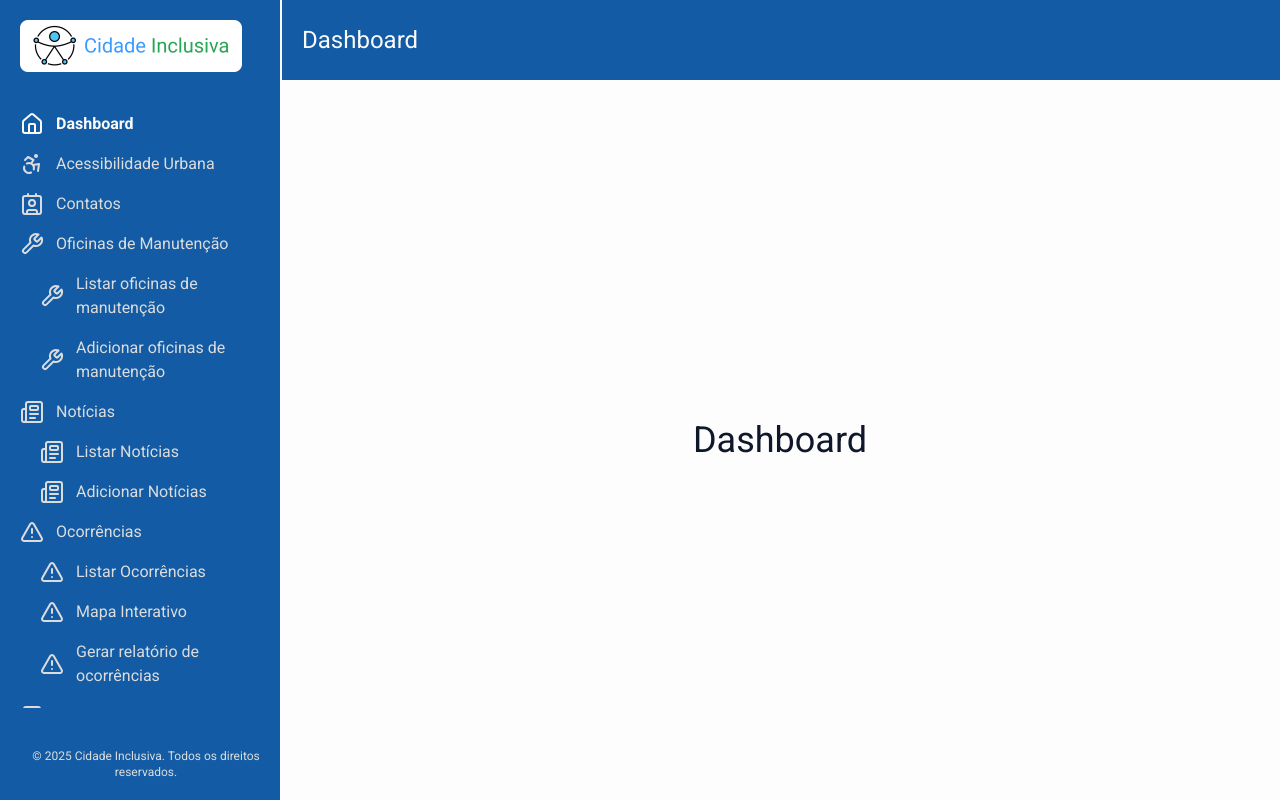
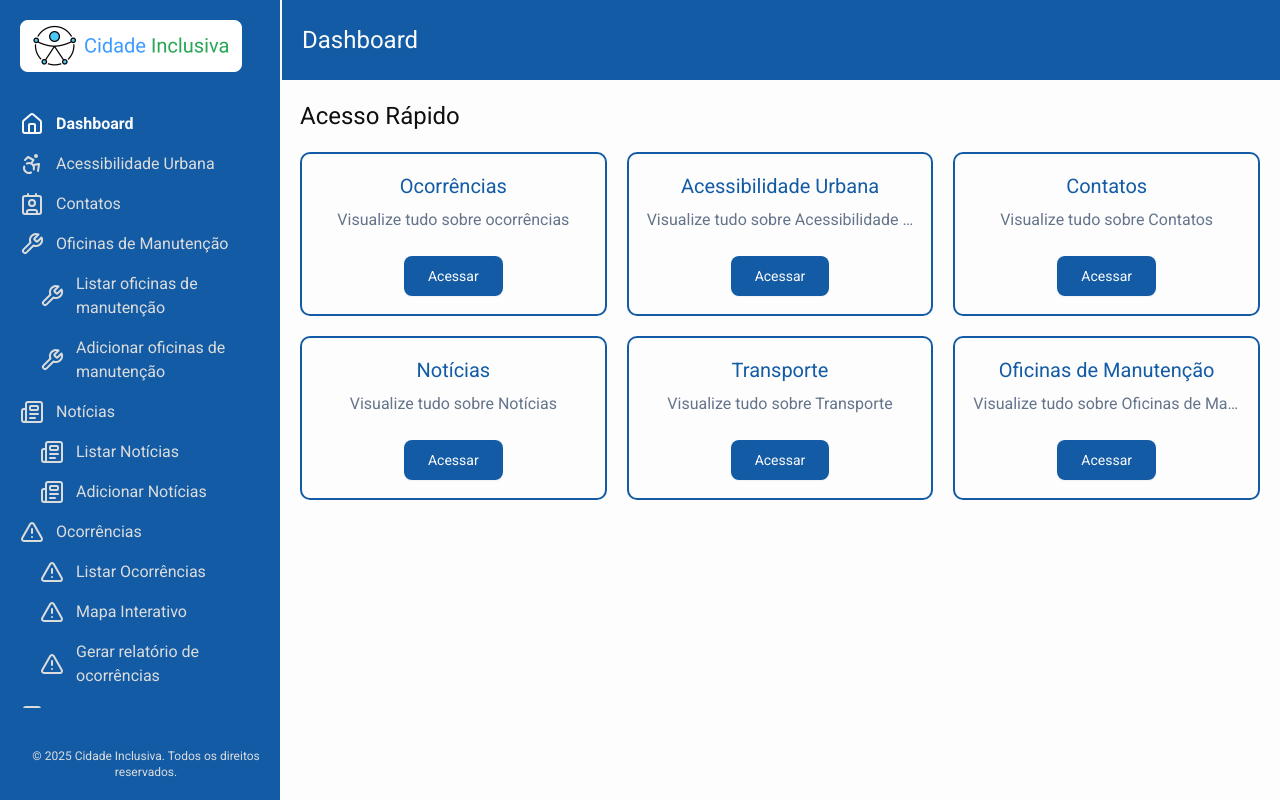
Before and after one commit to MarcosRogerioFerreiraIFMS/cidade-inclusiva-adm-front-end, a Next.js app: page / in a window 1280 px wide. Built offline with nearby package versions, Linux system fonts and the light colour scheme.

Commit message:
feat: adicionar componente QuickActionCard e seção de Acesso Rápido na página inicial

```diff
--- a/src/app/(home)/page.tsx
+++ b/src/app/(home)/page.tsx
@@ -1,9 +1,48 @@
 import { Container } from '../_components/container'
+import { QuickActionCard } from '../_components/QuickActionCard'
 
+const QuickActions = [
+  {
+    title: 'Ocorrências',
+    description: 'Visualize tudo sobre ocorrências',
+    href: '/ocorrencias'
+  },
+  {
+    title: 'Acessibilidade Urbana',
+    description: 'Visualize tudo sobre Acessibilidade Urbana',
+    href: '/acessibilidade-urbana'
+  },
+  {
+    title: 'Contatos',
+    description: 'Visualize tudo sobre Contatos',
+    href: '/contatos'
+  },
+  {
+    title: 'Notícias',
+    description: 'Visualize tudo sobre Notícias',
+    href: '/noticias'
+  },
+  {
+    title: 'Transporte',
+    description: 'Visualize tudo sobre Transporte',
+    href: '/transporte'
+  },
+  {
+    title: 'Oficinas de Manutenção',
+    description: 'Visualize tudo sobre Oficinas de Manutenção',
+    href: '/oficinas-manutencao'
+  }
+]
 export default function Home() {
   return (
     <Container>
-      <h1 className="text-4xl text-slate-900">Dashboard</h1>
+      <h2 className="text-2xl">Acesso Rápido</h2>
+
+      <section className="grid grid-cols-1 gap-5 lg:grid-cols-2 xl:grid-cols-3 2xl:grid-cols-4">
+        {QuickActions.map((action, index) => (
+          <QuickActionCard key={index} {...action} />
+        ))}
+      </section>
     </Container>
   )
 }
--- /dev/null
+++ b/src/app/_components/QuickActionCard.tsx
@@ -0,0 +1,31 @@
+import Link from 'next/link'
+import { Button } from './ui/button'
+
+interface QuickActionCardProps {
+  title: string
+  description: string
+  href: string
+}
+
+export function QuickActionCard({
+  title,
+  description,
+  href = '#'
+}: QuickActionCardProps) {
+  return (
+    <article className="outline-secondary flex w-full flex-col items-center justify-start gap-6 rounded-lg p-5 outline-2 outline-offset-[-2px]">
+      <div className="flex w-full flex-col items-center justify-center gap-2">
+        <h2 className="text-secondary w-full truncate text-center text-xl font-normal">
+          {title}
+        </h2>
+        <p className="text-muted-foreground w-full truncate text-center">
+          {description}
+        </p>
+      </div>
+
+      <Button variant="secondary" size="lg">
+        <Link href={href}>Acessar</Link>
+      </Button>
+    </article>
+  )
+}
--- a/src/app/_components/container.tsx
+++ b/src/app/_components/container.tsx
@@ -1,3 +1,17 @@
+/**
+ * Container component
+ *
+ * Descrição:
+ *  - Este componente é um container que pode ser utilizado para agrupar os componentes de uma página.
+ *  - Ele é responsável por ajustar o layout da página em relação ao conteúdo que ele contém.
+ *
+ * Dicas: Ele suporta classes de estilo, propriedades de estilo e outras propriedades HTML. Para que ele se ajuste individualmente a cada página.
+ *
+ * Atenção:
+ *  - Todas as páginas devem utilizar este componente.
+ *  - Use apenas um por página.
+ */
+
 interface ContainerProps extends React.HTMLAttributes<HTMLElement> {
   children?: React.ReactNode
   style?: React.CSSProperties
@@ -12,7 +26,7 @@ export function Container({
 }: ContainerProps) {
   return (
     <main
-      className={`mt-20 ml-70 grid place-items-center p-5 ${className || ''}`}
+      className={`mt-20 ml-70 flex flex-col gap-5 p-5 ${className || ''}`}
       style={{
         height: 'calc(100dvh - 5rem)',
         ...style
--- a/src/app/_components/ui/button.tsx
+++ b/src/app/_components/ui/button.tsx
@@ -5,7 +5,7 @@ import * as React from 'react'
 import { cn } from '@/app/_lib/utils'
 
 const buttonVariants = cva(
-  "inline-flex items-center justify-center gap-2 whitespace-nowrap rounded-md text-sm font-medium transition-[color,box-shadow] disabled:pointer-events-none disabled:opacity-50 [&_svg]:pointer-events-none [&_svg:not([class*='size-'])]:size-4 shrink-0 [&_svg]:shrink-0 outline-none focus-visible:border-ring focus-visible:ring-ring/50 focus-visible:ring-[3px] aria-invalid:ring-destructive/20 dark:aria-invalid:ring-destructive/40 aria-invalid:border-destructive",
+  "cursor-pointer inline-flex items-center justify-center gap-2 whitespace-nowrap rounded-md text-sm font-medium transition-[color,box-shadow] disabled:pointer-events-none disabled:opacity-50 [&_svg]:pointer-events-none [&_svg:not([class*='size-'])]:size-4 shrink-0 [&_svg]:shrink-0 outline-none focus-visible:border-ring focus-visible:ring-ring/50 focus-visible:ring-[3px] aria-invalid:ring-destructive/20 dark:aria-invalid:ring-destructive/40 aria-invalid:border-destructive",
   {
     variants: {
       variant: {
```
